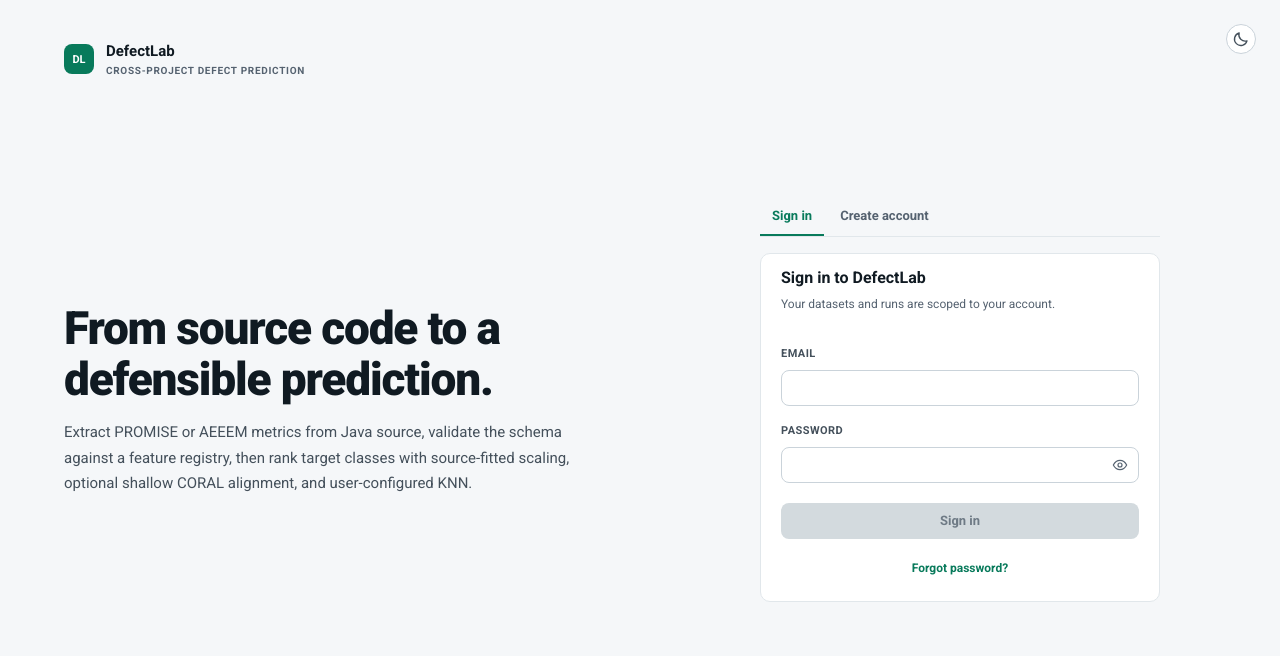
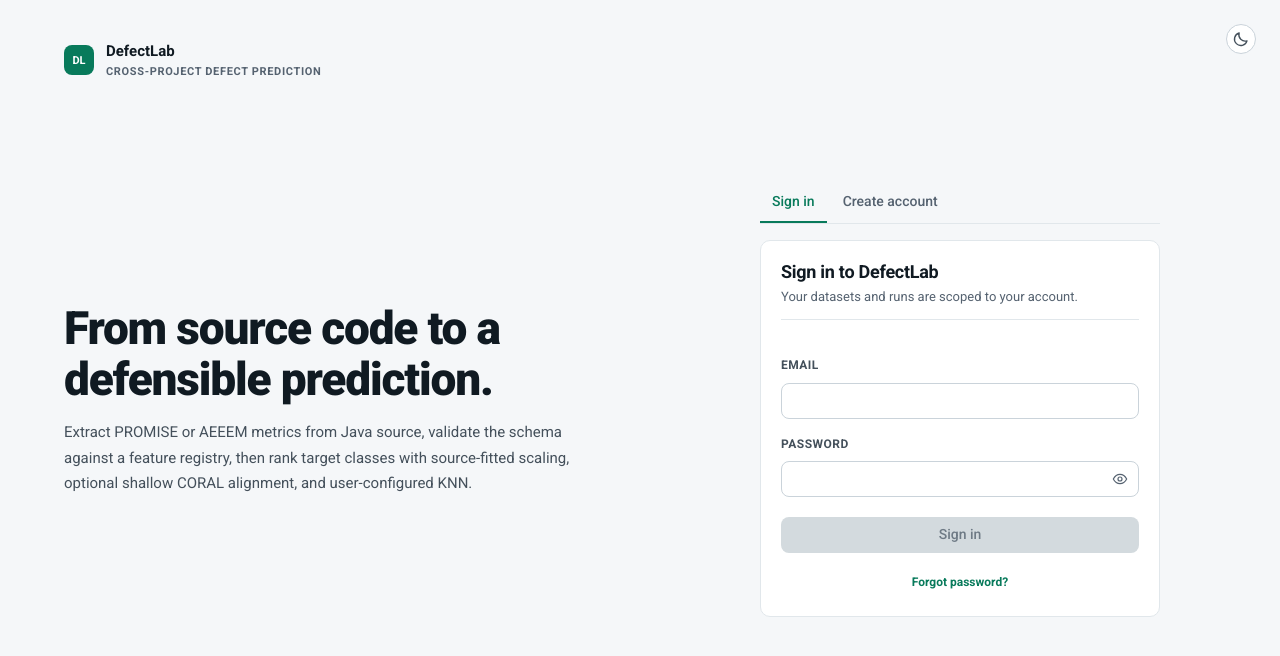
Before and after one commit to Rakibul1411/Software-Metrics-Calculation, an Angular app in the folder DefectLab-Updated-Component-Based/frontend-angular/: page /login in a window 1280 px wide. Shown: the top 656 px of the page. Built offline with nearby package versions, Linux system fonts and the light colour scheme; no server answers.

Commit message:
refactor: modernize typography, increase font sizes, and optimize layout spacing in defectlab.css

```diff
--- a/DefectLab-Updated-Component-Based/frontend-angular/src/app/defectlab.css
+++ b/DefectLab-Updated-Component-Based/frontend-angular/src/app/defectlab.css
@@ -103,23 +103,24 @@
   display: flex;
   flex: 1;
   flex-direction: column;
-  gap: var(--space-4);
+  gap: var(--space-5);
   min-width: 0;
   min-height: 0;
   overflow-y: auto;
-  /* Flush against the topbar's own border-bottom — that line already reads
-     as the divider, so no extra top padding is layered on top of it. */
-  padding: 0 var(--space-4) var(--space-4);
-}
+  padding: var(--space-5);
+}
+
+/* Angular's router-outlet must not generate a box or it creates an unintended flex gap above routed components */
+router-outlet { display: none; }
 
 /* Routed feature hosts are the page stack. Without this, sibling cards inside
    a routed component do not inherit .dl-content's gap and collapse together. */
 .dl-content > *:not(router-outlet) {
   display: flex;
-  flex: 1;
+  flex: 1 0 auto;
   width: 100%;
   min-width: 0;
-  min-height: 0;
+  min-height: 100%;
   flex-direction: column;
   gap: var(--space-4);
 }
@@ -172,14 +173,14 @@
 }
 
 .dl-brand > span:last-child { display: flex; flex-direction: column; }
-.dl-brand strong { color: var(--dl-sidebar-strong); font-family: var(--font-heading); font-size: 14px; font-weight: 700; }
+.dl-brand strong { color: var(--dl-sidebar-strong); font-family: var(--font-heading); font-size: 15px; font-weight: 700; }
 
 .dl-brand small,
 .dl-nav-label {
   color: var(--dl-sidebar-ink);
-  font-size: 10px;
+  font-size: 11px;
   font-weight: 600;
-  letter-spacing: .07em;
+  letter-spacing: .06em;
   text-transform: uppercase;
 }
 
@@ -194,7 +195,7 @@
   height: var(--dl-h-control);
   border-radius: var(--radius-sm);
   color: var(--dl-sidebar-ink);
-  font-size: 13px;
+  font-size: 14px;
   font-weight: 500;
   text-decoration: none;
   transition: background .15s ease, color .15s ease;
@@ -300,8 +301,8 @@ button.dl-footer-link:hover {
   display: flex;
   align-items: center;
   gap: var(--space-3);
-  padding: 0 var(--space-6);
-  min-height: 64px;
+  padding: 0 var(--space-5);
+  min-height: 60px;
   border-bottom: 1px solid var(--line);
   background: var(--surface);
 }
@@ -311,16 +312,17 @@ button.dl-footer-link:hover {
   min-width: 0;
   flex-direction: column;
   justify-content: center;
-  gap: 1px;
+  gap: 2px;
 }
 
 .dl-page-context h1 {
   margin: 0;
   color: var(--ink-heading);
   font-family: var(--font-heading);
-  font-size: 16px;
+  font-size: 18px;
   font-weight: 700;
-  letter-spacing: -.01em;
+  letter-spacing: -.015em;
+  line-height: 1.25;
   white-space: nowrap;
 }
 
@@ -328,7 +330,8 @@ button.dl-footer-link:hover {
   overflow: hidden;
   margin: 0;
   color: var(--muted);
-  font-size: 11px;
+  font-size: 13px;
+  line-height: 1.4;
   text-overflow: ellipsis;
   white-space: nowrap;
 }
@@ -387,8 +390,8 @@ button.dl-footer-link:hover {
 .dl-action-card {
   display: flex;
   flex-direction: column;
-  gap: var(--space-3);
-  padding: 12px var(--space-5) var(--space-5);
+  gap: var(--space-4);
+  padding: var(--space-5);
   border: 1px solid var(--line);
   border-radius: var(--radius-md);
   background: var(--surface);
@@ -400,7 +403,7 @@ button.dl-footer-link:hover {
    below it. Applied per-page via cardClass — not the base rule, so pages
    that intentionally stack several independent cards (report details,
    compare metrics) keep their natural, content-sized heights. */
-.dl-page-card { flex: 1; min-height: 0; }
+.dl-page-card { flex: 1 0 auto; min-height: 100%; }
 
 .dl-grid > .dl-card,
 .dl-grid > .dl-data-card { height: 100%; }
@@ -409,13 +412,8 @@ button.dl-footer-link:hover {
    fills its page, instead of leaving the canvas bare below them. */
 .dl-grid-fill { flex: 1; }
 
-/* Card titles are the same size whether or not they sit in a .dl-card-head —
-   an <h2> outside that wrapper was falling back to the browser default. */
-/* Page titles. Every screen's card heading is this size — the dashboard used
-   to set its own larger one, which made the landing page look like it came
-   from a different app than the rest. */
+/* Page titles. Every screen's card heading is this consistent size */
 .dl-card > h2,
-.dl-card > h3,
 .dl-action-card > h2,
 .dl-card-head h2,
 .dl-detail-toolbar h2,
@@ -424,8 +422,10 @@ button.dl-footer-link:hover {
   margin: 0;
   color: var(--ink-heading);
   font-family: var(--font-heading);
-  font-size: 16px;
+  font-size: 18px;
   font-weight: 700;
+  letter-spacing: -.015em;
+  line-height: 1.25;
 }
 
 /* Selected mode: an accent frame, not a different box. Toggling .dl-data-card
@@ -446,12 +446,15 @@ button.dl-footer-link:hover {
   align-items: center;
   justify-content: space-between;
   gap: var(--space-4);
+  padding-bottom: var(--space-3);
+  border-bottom: 1px solid var(--line);
 }
 
 .dl-card-head p {
   margin: var(--space-1) 0 0;
   color: var(--muted);
-  font-size: 12px;
+  font-size: 13px;
+  line-height: 1.4;
 }
 
 /* Small tile: a label above a mono value. Used for score/summary readouts. */
@@ -498,7 +501,7 @@ button.dl-footer-link:hover {
 
 .dl-stat-label {
   color: var(--muted);
-  font-size: 11px;
+  font-size: 12px;
   font-weight: 600;
   letter-spacing: .05em;
   text-transform: uppercase;
@@ -517,7 +520,7 @@ button.dl-footer-link:hover {
    Analyze page's mode cards — reads better at heading size than at the
    26px numeric-readout size. Doubled class beats `.dl-data-card > strong`
    (0,1,1) so a selected card's accent styling can't reintroduce 17px. */
-.dl-stat-value.dl-stat-value-sm { font-size: 13px; font-variant-numeric: normal; }
+.dl-stat-value.dl-stat-value-sm { font-size: 14px; font-variant-numeric: normal; }
 
 /* A record's attributes as label : value rows — flows down the first
    column, then the second, rather than interleaving row by row. */
@@ -530,7 +533,7 @@ button.dl-footer-link:hover {
   padding: var(--space-2) 0;
   border-bottom: 1px solid var(--line);
   break-inside: avoid;
-  font-size: 13px;
+  font-size: 14px;
 }
 
 .dl-detail-field-label { flex: 0 0 160px; color: var(--text-secondary); }
@@ -582,11 +585,13 @@ button.dl-footer-link:hover {
   margin: 0;
   color: var(--ink-heading);
   font-family: var(--font-heading);
-  font-size: 16px;
+  font-size: 18px;
   font-weight: 700;
-}
-
-.dl-detail-header p { margin: 0; color: var(--muted); font-size: 12px; }
+  letter-spacing: -.015em;
+  line-height: 1.25;
+}
+
+.dl-detail-header p { margin: 0; color: var(--muted); font-size: 13px; line-height: 1.4; }
 
 /* A second block (e.g. a data table) inside the same card as the fields
    above, separated by a rule instead of a card boundary. */
@@ -599,12 +604,15 @@ button.dl-footer-link:hover {
 
 /* Section titles, one step below a page title, wherever they appear. */
 .dl-detail-section h3,
-.dl-dash-section-head h3 {
+.dl-dash-section-head h3,
+.dl-card > h3,
+.dl-card-head h3 {
   margin: 0;
   color: var(--ink-heading);
   font-family: var(--font-heading);
   font-size: 14px;
-  font-weight: 700;
+  font-weight: 600;
+  line-height: 1.35;
 }
 
 .dl-detail-section h3 { margin-bottom: var(--space-3); }
@@ -636,7 +644,7 @@ button.dl-footer-link:hover {
 
 .dl-field > span {
   color: var(--text-secondary);
-  font-size: 11px;
+  font-size: 12px;
   font-weight: 600;
   letter-spacing: .04em;
   text-transform: uppercase;
@@ -652,7 +660,7 @@ button.dl-footer-link:hover {
   border-radius: var(--radius-sm);
   background: var(--input-bg);
   color: var(--ink);
-  font-size: 13px;
+  font-size: 14px;
   transition: border-color .15s ease, box-shadow .15s ease;
 }
 
@@ -674,7 +682,7 @@ button.dl-footer-link:hover {
   gap: var(--space-2);
   height: var(--dl-h-control);
   color: var(--ink);
-  font-size: 13px;
+  font-size: 14px;
   font-weight: 500;
   cursor: pointer;
 }
@@ -689,7 +697,7 @@ button.dl-footer-link:hover {
 
 .dl-field small {
   color: var(--muted);
-  font-size: 11px;
+  font-size: 12px;
 }
 
 .dl-file-panel {
@@ -755,8 +763,8 @@ button.dl-footer-link:hover {
   border-radius: var(--radius-sm);
   background: var(--dl-accent);
   color: #fff;
-  font-size: 13px;
-  font-weight: 600;
+  font-size: 14px;
+  font-weight: 500;
   text-decoration: none;
   white-space: nowrap;
   cursor: pointer;
@@ -796,7 +804,7 @@ button.dl-footer-link:hover {
   color: var(--danger-strong);
 }
 
-.dl-btn-sm { height: var(--dl-h-control-sm); padding: 0 var(--space-3); font-size: 12px; }
+.dl-btn-sm { height: var(--dl-h-control-sm); padding: 0 var(--space-3); font-size: 13px; }
 
 .dl-actions { display: flex; flex-wrap: wrap; gap: var(--space-2); }
 .dl-actions-spaced { margin-top: var(--space-4); }
@@ -809,8 +817,8 @@ button.dl-footer-link:hover {
   border-bottom: 2px solid transparent;
   background: none;
   color: var(--muted);
-  font-size: 13px;
-  font-weight: 600;
+  font-size: 14px;
+  font-weight: 500;
   cursor: pointer;
 }
 
@@ -827,7 +835,7 @@ button.dl-footer-link:hover {
 /* Full width, but table-layout:auto still sizes each column from its content
    and any TableColumn.width hint — explicit widths beat guessing which
    column should absorb the leftover space. */
-.dl-table { width: 100%; border-collapse: collapse; font-size: 13px; }
+.dl-table { width: 100%; border-collapse: collapse; font-size: 14px; }
 
 .dl-table th {
   position: sticky;
@@ -837,9 +845,9 @@ button.dl-footer-link:hover {
   border-bottom: 1px solid var(--line);
   background: var(--surface-alt);
   color: var(--muted);
-  font-size: 10px;
-  font-weight: 700;
-  letter-spacing: .06em;
+  font-size: 12px;
+  font-weight: 600;
+  letter-spacing: .04em;
   text-align: left;
   text-transform: uppercase;
   white-space: nowrap;
@@ -854,7 +862,7 @@ button.dl-footer-link:hover {
 .dl-table tbody tr:last-child td { border-bottom: none; }
 .dl-table tbody tr:hover { background: var(--dl-row-hover); }
 .dl-table td strong { font-weight: 600; }
-.dl-table td small { color: var(--muted); font-size: 11px; }
+.dl-table td small { color: var(--muted); font-size: 12px; }
 
 /* Frozen edge columns (ui-table's first/last column) stay put while the rest
    of a wide table scrolls horizontally underneath them. */
@@ -988,8 +996,8 @@ button.dl-footer-link:hover {
 
 /* Axis and value text wears text tokens — never the series colour, which is
    too light to read as type on either surface. */
-.dl-chart-axis { fill: var(--muted); font-size: 11px; }
-.dl-chart-value { fill: var(--ink); font-size: 11px; font-weight: 600; }
+.dl-chart-axis { fill: var(--muted); font-size: 12px; }
+.dl-chart-value { fill: var(--ink); font-size: 12px; font-weight: 600; }
 .dl-chart-value-on-1 { fill: var(--viz-ink-1); }
 .dl-chart-value-on-3 { fill: var(--viz-ink-3); }
 .dl-chart-value-on-alert { fill: var(--viz-ink-alert); }
@@ -1009,7 +1017,7 @@ button.dl-footer-link:hover {
   flex-wrap: wrap;
   gap: var(--space-3);
   color: var(--muted);
-  font-size: 11px;
+  font-size: 12px;
 }
 
 .dl-chart-legend span { display: inline-flex; align-items: center; gap: var(--space-1); }
@@ -1085,7 +1093,7 @@ button.dl-footer-link:hover {
 .dl-dash-list-empty {
   padding: var(--space-8) var(--space-4);
   color: var(--muted);
-  font-size: 13px;
+  font-size: 14px;
   text-align: center;
 }
 
@@ -1095,7 +1103,7 @@ button.dl-footer-link:hover {
   gap: var(--space-2);
   padding: var(--space-4);
   color: var(--muted);
-  font-size: 13px;
+  font-size: 14px;
 }
 
 .dl-spinner {
@@ -1283,7 +1291,7 @@ button.dl-footer-link:hover {
 .dl-dash-eyebrow {
   display: block;
   color: var(--muted);
-  font-size: 10px;
+  font-size: 11px;
   font-weight: 600;
   letter-spacing: .06em;
   text-transform: uppercase;
@@ -1433,18 +1441,18 @@ button.dl-footer-link:hover {
 
 .dl-dash-asset:last-child { border-bottom: none; }
 .dl-dash-asset-copy { display: flex; min-width: 0; flex: 1; flex-direction: column; }
-.dl-dash-asset-copy strong { font-size: 13px; font-weight: 600; }
-.dl-dash-asset-copy small { color: var(--muted); font-size: 11px; }
+.dl-dash-asset-copy strong { font-size: 14px; font-weight: 600; }
+.dl-dash-asset-copy small { color: var(--muted); font-size: 12px; }
 /* The count and its caption are separate lines: as an inline <strong> and
    <small> in a block they rendered as "1,181Unlabeled". */
 .dl-dash-asset-value {
   display: flex;
   flex-direction: column;
   align-items: flex-end;
-  font-size: 15px;
-}
-
-.dl-dash-asset-value small { color: var(--muted); font-family: var(--font-sans); font-size: 11px; }
+  font-size: 14px;
+}
+
+.dl-dash-asset-value small { color: var(--muted); font-family: var(--font-sans); font-size: 12px; }
 
 
 .dl-dash-section-head a { color: var(--dl-accent); font-size: 12px; font-weight: 600; text-decoration: none; }
```
